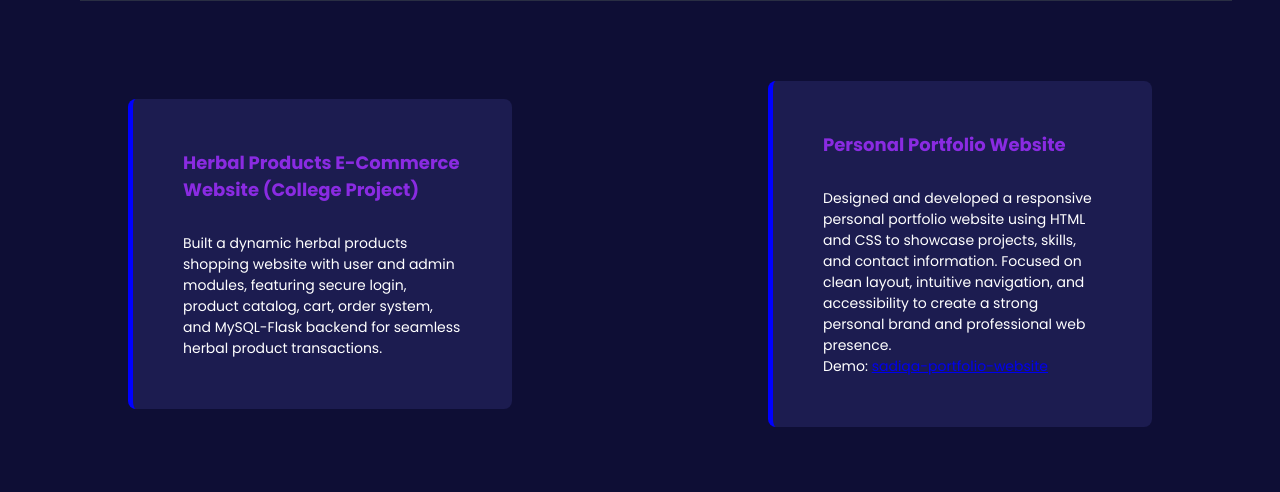
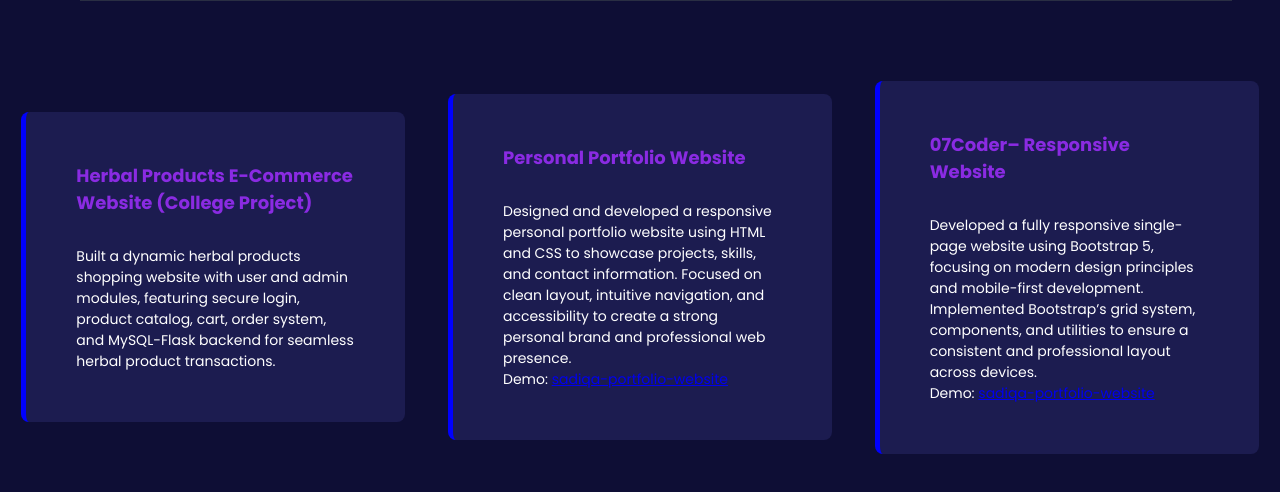
Before and after one commit to sadiqaansari2004/portfolio-website, a plain HTML site: page projects.html in a window 1280 px wide. Shown: the part 186-678 px from the top of the page. Drawn offline with Linux system fonts and the light colour scheme.

Commit message:
updated resume and projects

```diff
--- a/projects.html
+++ b/projects.html
@@ -140,6 +140,15 @@
                 create a strong personal brand and professional web presence.</p>
             <p>Demo: <a href="https://sadiqaansari2004.github.io/portfolio-website/">sadiqa-portfolio-website</a></p>
         </div>
+        <div class="card">
+            <h4>07Coder– Responsive Website</h4>
+            <p>Developed a fully responsive single-page website using Bootstrap 5, focusing on modern design principles
+                and mobile-first
+                development. Implemented Bootstrap’s grid system, components, and utilities to ensure a consistent and
+                professional
+                layout across devices.</p>
+            <p>Demo: <a href="https://sadiqaansari2004.github.io/07Coder-website/#about-us">sadiqa-portfolio-website</a></p>
+        </div>
     </div>
 </body>
 
```
Also changed, not shown: about.html (+1 -1 lines).
